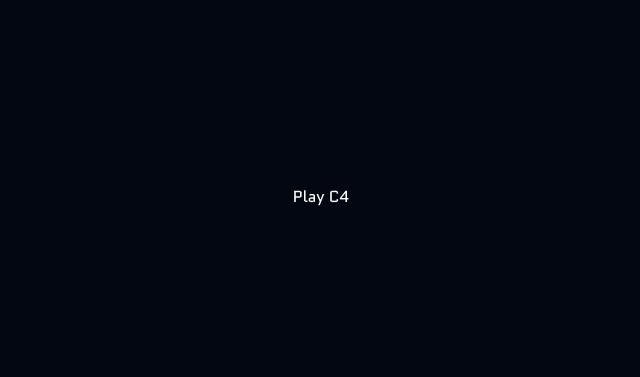
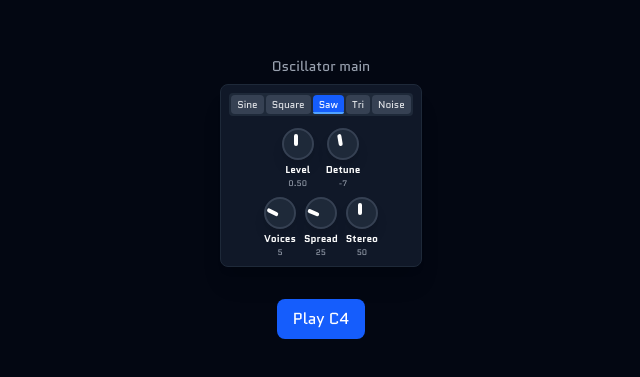
Before and after one commit to nexo-tech/use-synth, a Next.js app in the folder packages/example-app/: page /aaa2 in a window 1280 px wide. Shown: the part 203-580 px from the top of the page, without its empty margins (319-959 px from the left). Built offline with nearby package versions, Linux system fonts and the light colour scheme.

Commit message:
add osc control

```diff
--- a/packages/example-app/app/aaa2/page.tsx
+++ b/packages/example-app/app/aaa2/page.tsx
@@ -383,15 +383,57 @@ class Engine2 {
     components: Map<string, AudioEngineNode> = new Map();
     private masterGain: MasterGain;
     private isResuming: boolean = false;
+    private currentConfig: UseSynthConfig;
 
     constructor() {
         this._context = new AudioContext();
         this.masterGain = new MasterGain(this, 'output');
         this.components.set('output', this.masterGain);
+        this.currentConfig = baseConfig;
     }
 
     get context() {
         return this._context;
+    }
+
+    getCurrentConfig(): UseSynthConfig {
+        // Update the current config with actual values from components
+        this.components.forEach((component, id) => {
+            if (component.type === 'oscillator') {
+                const osc = component as OscillatorEngineNode;
+                if (this.currentConfig.components.oscillators[id]) {
+                    // Update oscillator config
+                    const oscConfig = this.currentConfig.components.oscillators[id];
+                    // You can add more properties to sync here
+                    oscConfig.type = osc.config.type;
+                    oscConfig.detune = osc.config.detune;
+                    if (osc.envelope) {
+                        oscConfig.envelope = osc.envelope.id;
+                    }
+                }
+            } else if (component.type === 'filter') {
+                const filter = component as FilterEngineNode;
+                if (this.currentConfig.components.filters[id]) {
+                    // Update filter config
+                    const filterConfig = this.currentConfig.components.filters[id];
+                    filterConfig.type = filter.config.type;
+                    filterConfig.frequency = filter.config.frequency;
+                    filterConfig.Q = filter.config.Q;
+                }
+            } else if (component.type === 'adsr') {
+                const env = component as ADSREnvelope;
+                if (this.currentConfig.components.envelopes[id]) {
+                    // Update envelope config
+                    const envConfig = this.currentConfig.components.envelopes[id];
+                    envConfig.attack = env.config.attack;
+                    envConfig.decay = env.config.decay;
+                    envConfig.sustain = env.config.sustain;
+                    envConfig.release = env.config.release;
+                }
+            }
+        });
+
+        return this.currentConfig;
     }
 
     async ensureAudioContextActive(): Promise<boolean> {
@@ -453,30 +495,36 @@ class Engine2 {
 
     createFromConfig(config: UseSynthConfig) {
         console.log('[Engine] Creating synth from config:', config);
+        this.currentConfig = config;
 
+        // Create oscillators
         Object.entries(config.components.oscillators).forEach(([id, oscConfig]) => {
             console.log(`[Engine] Creating oscillator ${id}:`, oscConfig);
             const osc = new OscillatorEngineNode(this, oscConfig, id);
             this.components.set(id, osc);
         });
 
+        // Create filters
         Object.entries(config.components.filters).forEach(([id, filterConfig]) => {
             console.log(`[Engine] Creating filter ${id}:`, filterConfig);
             const filter = new FilterEngineNode(this, filterConfig, id);
             this.components.set(id, filter);
         });
 
+        // Create envelopes
         Object.entries(config.components.envelopes).forEach(([id, envConfig]) => {
             console.log(`[Engine] Creating envelope ${id}:`, envConfig);
             const env = new ADSREnvelope(this, envConfig, id);
             this.components.set(id, env);
         });
 
+        // Connect components according to routing
         console.log('[Engine] Connecting components:');
         config.routing.forEach((connection) => {
             console.log(`[Engine] Connecting ${connection.from} -> ${connection.to}`);
             const fromNode = this.components.get(connection.from);
             const toNode = this.components.get(connection.to);
+
             if (fromNode && toNode) {
                 fromNode.setOutput(toNode);
                 console.log(`[Engine] Successfully connected ${connection.from} -> ${connection.to}`);
@@ -533,12 +581,14 @@ const baseConfig: UseSynthConfig = {
 
 export default function OscillatorPage() {
     const [synth, setSynth] = React.useState<Engine2 | null>(null);
+    const [currentConfig, setCurrentConfig] = React.useState<UseSynthConfig | null>(null);
 
     React.useEffect(() => {
         // Initialize synth on component mount
         const newSynth = new Engine2();
         setSynth(newSynth);
         newSynth.createFromConfig(baseConfig);
+        setCurrentConfig(newSynth.getCurrentConfig());
 
         return () => {
             // Cleanup on unmount
@@ -548,8 +598,44 @@ export default function OscillatorPage() {
         };
     }, []);
 
+    const handleOscConfigChange = (oscId: string, newConfig: any) => {
+        if (!synth || !currentConfig) return;
+
+        // Update the config in place
+        const oscConfig = currentConfig.components.oscillators[oscId];
+        Object.assign(oscConfig, newConfig);
+
+        // Recreate the synth with updated config
+        synth.createFromConfig(currentConfig);
+
+        // Create a new reference to trigger re-render
+        setCurrentConfig({...currentConfig});
+    };
+
     return (
         <main className="flex min-h-screen flex-col items-center justify-center p-8 bg-gray-950 text-white">
+            <div className="flex flex-col gap-4">
+                {currentConfig?.components.oscillators && Object.entries(currentConfig.components.oscillators).map(([id, config]) => (
+                    <div key={id} className="flex flex-col items-center">
+                        <h3 className="text-sm font-quantico mb-2 text-gray-400">Oscillator {id}</h3>
+                        <Osc
+                            config={{
+                                type: config.type,
+                                detune: config.detune ?? 0,
+                                level: config.level ?? 0.5,
+                                unison: config.unison ? {
+                                    voices: config.unison.voices,
+                                    spread: config.unison.spread,
+                                    stereo: config.unison.stereo ?? 0
+                                } : undefined
+                            }}
+                            onConfigChange={(newConfig) => handleOscConfigChange(id, newConfig)}
+                        />
+                    </div>
+                ))}
+            </div>
+
+            <div className="mt-8">
                 <button
                     onMouseDown={async () => {
                         if (!synth) return;
@@ -561,9 +647,11 @@ export default function OscillatorPage() {
                         console.log('[UI] Stopping note');
                         await synth.stopNote();
                     }}
+                    className="px-4 py-2 bg-blue-600 hover:bg-blue-700 rounded-lg font-quantico transition-colors"
                 >
                     Play C4
                 </button>
+            </div>
         </main>
     );
 }
```
Lines whose indentation alone changed are shown as unchanged.
